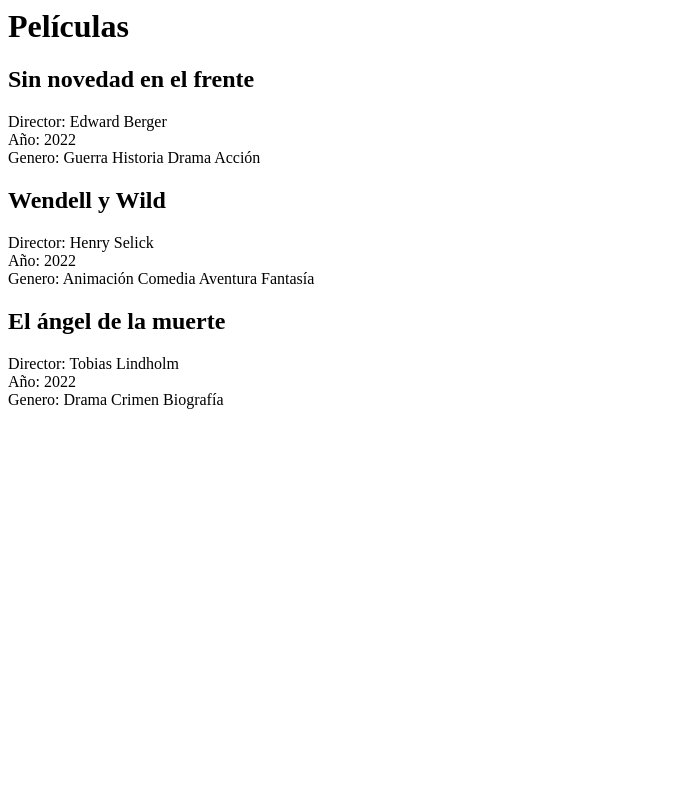
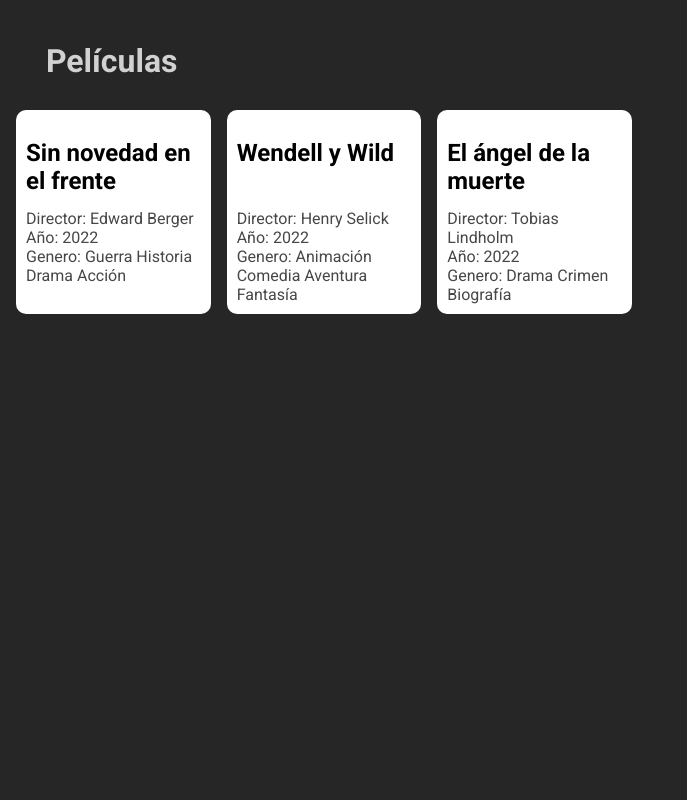
Before and after one commit to antonyare93/Django_test, a Django app: template movieCatalog/templates/peliculas.html in a window 1280 px wide. Shown: the whole page, without its empty margins (0-687 px from the left). Run offline with Django 4.2, Linux system fonts and the light colour scheme; the template is opened without the code that fills it: values that come from a table or form of the project are taken from there, others are empty; data comes from the database, SQL or seed files in the repository.

Commit message:
Css added

```diff
--- /dev/null
+++ b/movieCatalog/static/css/styles.css
@@ -0,0 +1,31 @@
+* {
+    font-family: Roboto,Helvetica,Arial,sans-serif,Apple Color Emoji,Segoe UI Emoji,Segoe UI Symbol;
+}
+
+body {
+    background-color: #262626;
+}
+
+.titulo {
+    padding-left: 3%;
+    padding-top: 1%;
+    color: #d1d1d1;
+}
+
+.grid {
+    display: grid;
+    grid-template-columns: repeat(auto-fill,minmax(200px,1fr));
+}
+
+.card {
+    color: #474747;
+    margin: 8px;
+    padding: 10px;
+    border-radius: 10px;
+    background-color: #ffffff;
+}
+
+.movie-tittle {
+    color: #000;
+    height: 70px;
+}
--- a/movieCatalog/templates/peliculas.html
+++ b/movieCatalog/templates/peliculas.html
@@ -1,9 +1,18 @@
+{% load static %}
+
+<head>
+    <link rel="stylesheet" href="{% static '/css/styles.css' %}">
+    <link href='http://fonts.googleapis.com/css?family=Roboto:400,100,100italic,300,300italic,400italic,500,500italic,700,700italic,900italic,900' rel='stylesheet' type='text/css'>
+</head>
+<body>
+    <div class="titulo">
         <h1>Películas</h1>
-
+    </div>
+    <div class="grid">
         {% for pelicula in peliculas %}
 
-<div>
-    <div><h2>{{pelicula.titulo}}</h2></div>
+        <div class="card">
+            <div class="movie-tittle"><h2>{{pelicula.titulo}}</h2></div>
             <div>
                 <div>Director: {{pelicula.director}}</div>
                 <div>Año: {{pelicula.year}}</div>
@@ -16,3 +25,5 @@
         </div>
 
         {% endfor %}
+    </div>
+</body>
--- a/movieCatalog/urls.py
+++ b/movieCatalog/urls.py
@@ -2,7 +2,5 @@ from django.urls import path
 from . import views
 
 urlpatterns = [
-    path('', views.main),
-    path('peliculas/', views.peliculas),
-    path('param/<str:username>', views.hola)
+    path('', views.peliculas),
 ]
```
Also changed, not shown: movieCatalog/templates/index.html (+10 -2 lines). Lines whose indentation alone changed are shown as unchanged.
